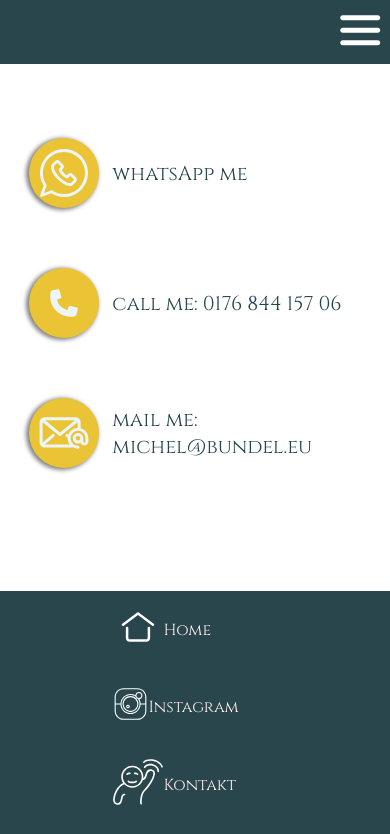
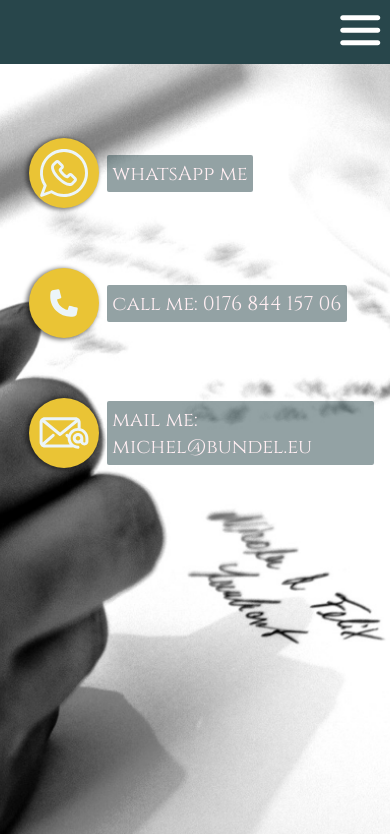
Before and after one commit to MBundel/Hochzeitshomepage, an Angular app: page /kontakt in a window 390 px wide. Shown: the top 834 px of the page. Built offline with nearby package versions, Linux system fonts and the light colour scheme.

Commit message:
contact responsive

```diff
--- a/src/app/sites/contact/contact.component.html
+++ b/src/app/sites/contact/contact.component.html
@@ -1,7 +1,7 @@
 <!--<img class="backgroundIMG" src="assets/images/kontakthintergrund.jpg" alt="hintergrundbild">-->
 
 
-<div class="backgroundIMG">
+<div class="contactBackground">
 <div class="container_c">
 
   <div>
--- a/src/app/sites/contact/contact.scss
+++ b/src/app/sites/contact/contact.scss
@@ -43,12 +43,12 @@
   }
 
   .contact-overlay {
-    background-color: transparent;
-    color:  $backgroundColor;
+    background-color: rgba($backgroundColor, 0.5);
+
   }
 
   .contactBackground{
-    background-image: none;
+    background-image: url("../../../assets/images/kontakthintergrundKlein.png");
 
   }
 }
```
Also changed, not shown: src/assets/images/kontakthintergrundKlein.png (added).
